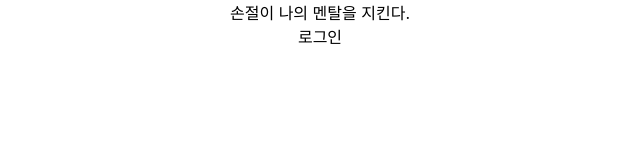
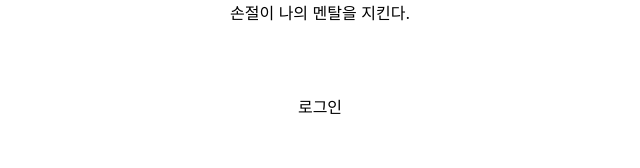
Before and after one commit to jiminAn/Coin_Auto_Trading, a React (Create React App) app in the folder front-end/: page / in a window 1280 px wide. Shown: the top 168 px of the page, without its empty margins (320-960 px from the left). Built offline with nearby package versions, Linux system fonts and the light colour scheme.

Commit message:
feat: Content 항목 분리 구현 등
Global Navigation Bar와 내용을 구분하기 위한 content div 생성
로그인 여부에 따라 다른 페이지 렌더링을 위한 isLogin state 추가

style: Navigation Bar 크기 확장에 따른 App 스타일 수정정

```diff
--- a/front-end/src/App.css
+++ b/front-end/src/App.css
@@ -1,38 +1,15 @@
+* {
+  box-sizing: border-box;
+  margin: 0;
+  padding: 0;
+  border: 0;
+}
+
 .App {
   text-align: center;
 }
 
-.App-logo {
-  height: 40vmin;
-  pointer-events: none;
+.contents {
+  position: relative;
+  top: 70px;
 }
-
-@media (prefers-reduced-motion: no-preference) {
-  .App-logo {
-    animation: App-logo-spin infinite 20s linear;
-  }
-}
-
-.App-header {
-  background-color: #282c34;
-  min-height: 100vh;
-  display: flex;
-  flex-direction: column;
-  align-items: center;
-  justify-content: center;
-  font-size: calc(10px + 2vmin);
-  color: white;
-}
-
-.App-link {
-  color: #61dafb;
-}
-
-@keyframes App-logo-spin {
-  from {
-    transform: rotate(0deg);
-  }
-  to {
-    transform: rotate(360deg);
-  }
-}
--- a/front-end/src/App.tsx
+++ b/front-end/src/App.tsx
@@ -1,4 +1,4 @@
-import React from 'react'
+import React, { useState } from 'react'
 import { Route } from 'react-router-dom'
 import HomePage from 'Pages/HomePage'
 import LoginPage from 'Pages/LoginPage'
@@ -6,11 +6,16 @@ import GlobalNavigationBar from 'Components/GlobalNavigationBar/GlobalNavigation
 import './App.css'
 
 function App() {
+  const [isLogin, setIsLogin] = useState<boolean>(false) // localStorage 또는 sessionStorage 사용
+
   return (
-    <div className="App">
-      <GlobalNavigationBar />
-      <Route exact path='/' component={LoginPage} />
-      <Route path='/home' component={HomePage} />
+    <div className='App'>
+      <GlobalNavigationBar isLogin={ isLogin }/>
+      <div className='contents'>
+        {/* isLogin 값을 props로 넘겨서 해당 route에서 isLogin 여부에 따라 렌더링을 변경 */}
+        <Route exact path='/' component={LoginPage} />
+        <Route path='/home' component={HomePage} />
+      </div>
     </div>
   )
 }
```
